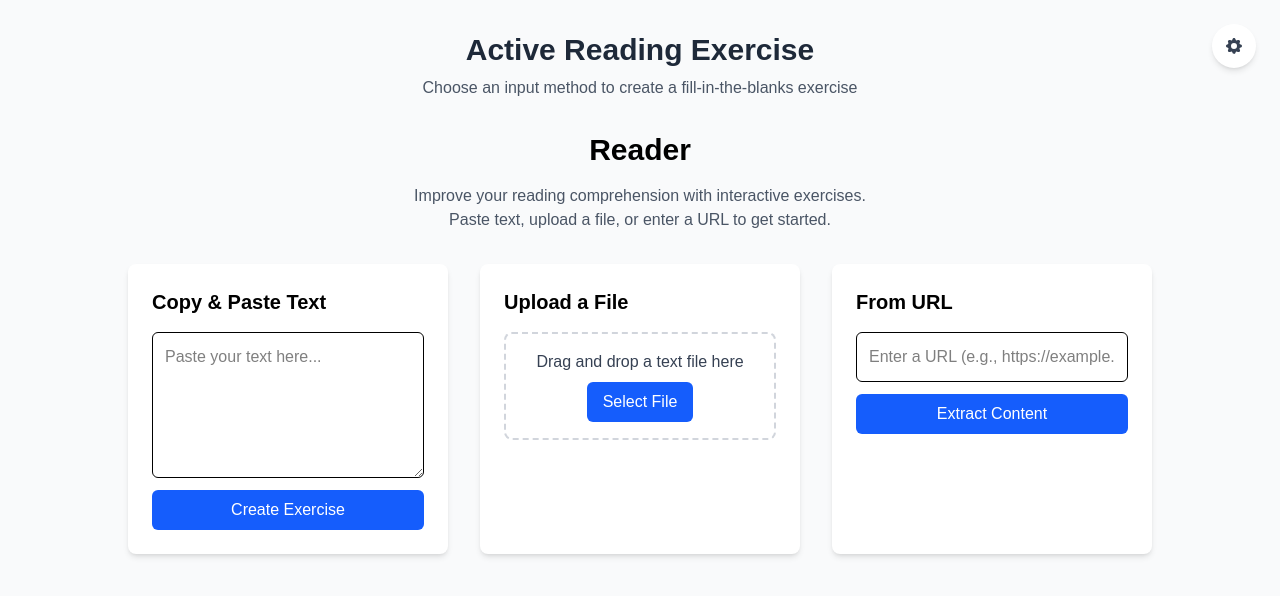
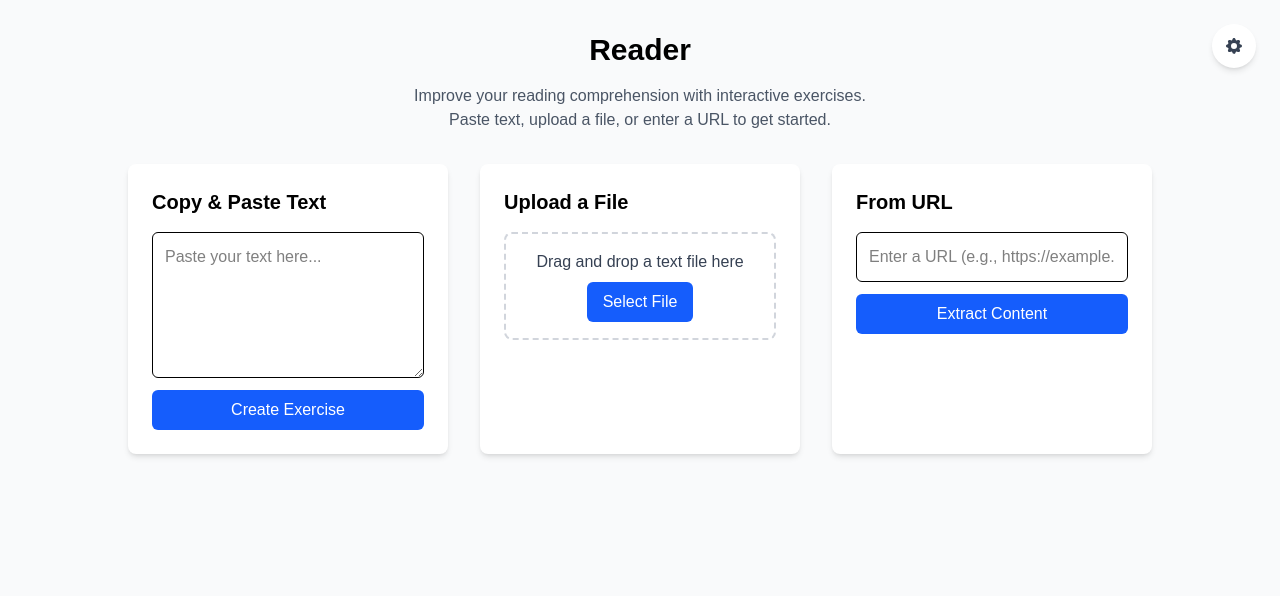
Before and after one commit to RohanAdwankar/active-read, a Next.js app: page / in a window 1280 px wide. Shown: the top 596 px of the page. Built offline with nearby package versions, Linux system fonts and the light colour scheme.

Commit message:
Update page.tsx

```diff
--- a/app/page.tsx
+++ b/app/page.tsx
@@ -3,12 +3,6 @@ import Reader from '../components/reader';
 export default function Home() {
   return (
     <main className="min-h-screen bg-gray-50 py-8">
-      <header className="text-center mb-8">
-        <h1 className="text-3xl font-bold text-gray-800">Active Reading Exercise</h1>
-        <p className="text-gray-600 mt-2">
-          Choose an input method to create a fill-in-the-blanks exercise
-        </p>
-      </header>
       <Reader />
     </main>
   );
```
